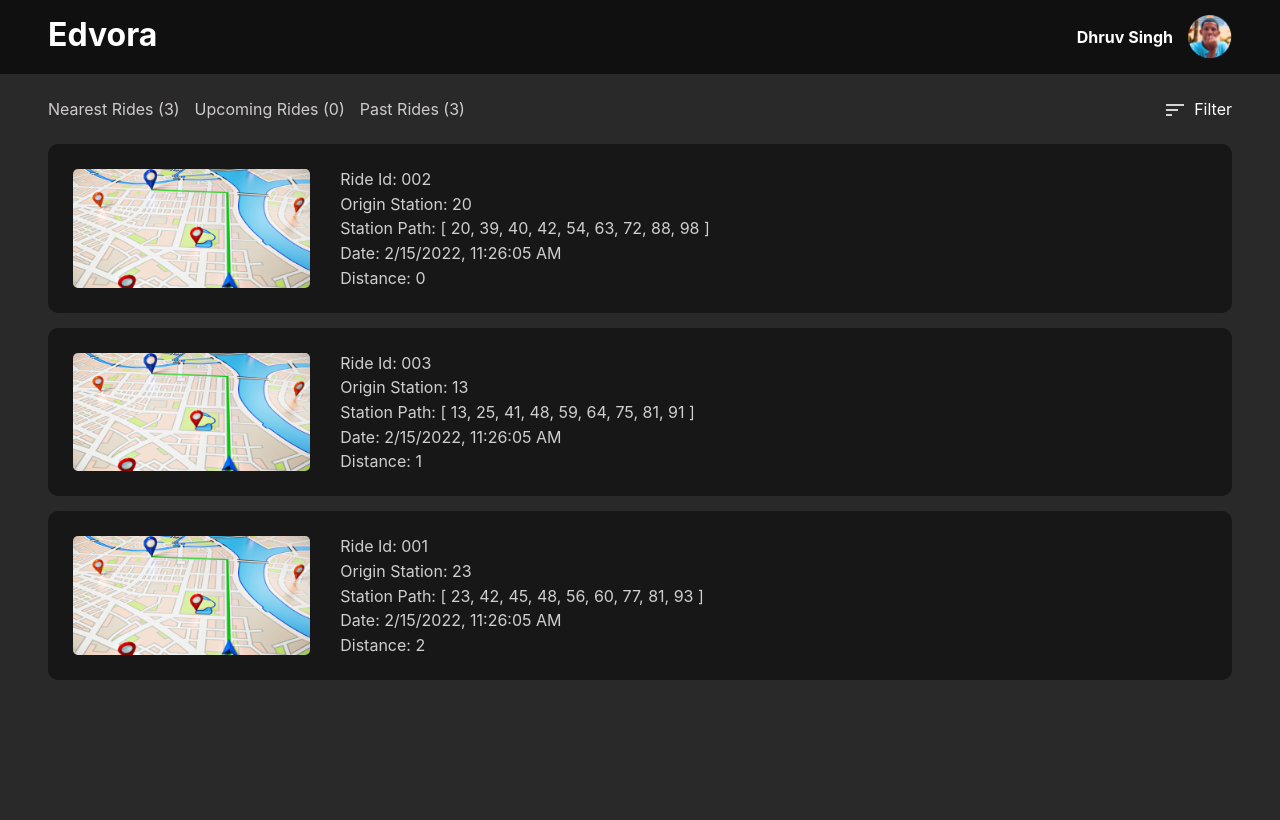
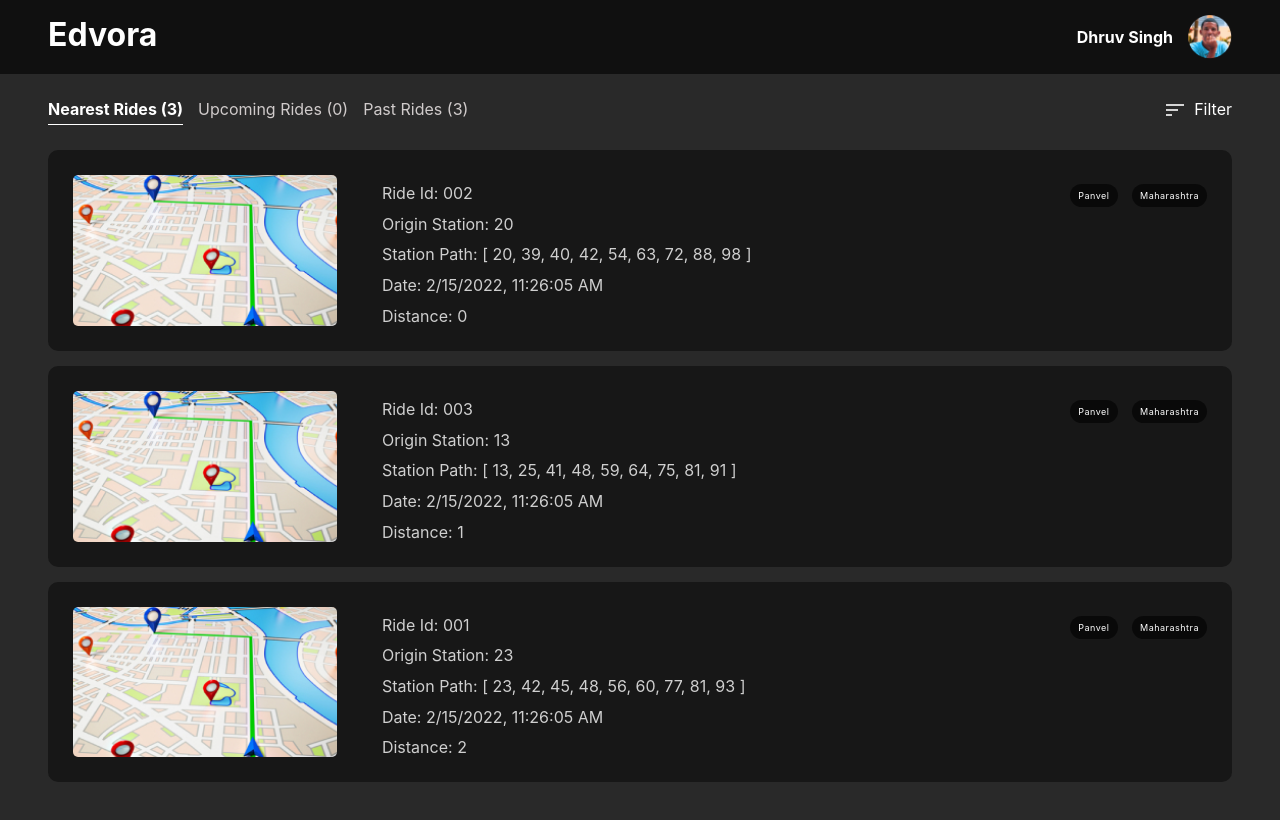
Before and after one commit to simidawalang/edvora-internship-test, a Next.js app: page / in a window 1280 px wide. Shown: the top 820 px of the page. Built offline with nearby package versions, Linux system fonts and the light colour scheme.

Commit message:
improvement

```diff
--- /dev/null
+++ b/components/Pill.jsx
@@ -0,0 +1,11 @@
+import React from 'react';
+
+const Pill = ({children}) => {
+    return (
+        <span className='pill'>
+            {children}
+        </span>
+    );
+};
+
+export default Pill;
--- a/components/Ride.jsx
+++ b/components/Ride.jsx
@@ -1,20 +1,37 @@
 import React from "react";
 import Image from "next/image";
+import Pill from "./Pill";
 import map from "../public/map.jpg";
 
-const Ride = ({ id, originStationCode, stationPath, date, distance, onClick }) => {
-  const milliseconds = date * 1000;
+const Ride = ({
+  id,
+  originStationCode,
+  stationPath,
+  date,
+  distance,
+  onClick,
+  city,
+  state,
+}) => {
   return (
     <div className="ride" onClick={onClick}>
-      <Image src={map} alt="map" height={150} layout="intrinsic" />
+      <Image src={map} alt="map" height={200} width={350} layout="intrinsic" objectFit="cover"/>
       <div className="ride-details">
-          <ul>
-              <li>Ride Id: {id}</li>
-              <li>Origin Station: {originStationCode}</li>
-              <li>Station Path: {`[ ${stationPath.map(path => ' ' + path)} ]`}</li>
-              <li>Date: {new Date(date* 1000).toLocaleString("en-US")}</li>
-              <li>Distance: {distance}</li>
-          </ul>
+        <ul>
+          <li>
+            Ride Id: {id}{" "}
+            <span className="pill-container">
+              <Pill>{city}</Pill> <Pill>{state}</Pill>
+            </span>
+          </li>
+          <li>Origin Station: {originStationCode}</li>
+          <li>
+            Station Path: {`[ ${stationPath.map((path) => " " + path)} ]`}
+          </li>
+          <li>Date: {new Date(date * 1000).toLocaleString("en-US")}</li>
+          <li>Distance: {distance}</li>
+        </ul>
+        <div className="pill-container"></div>
       </div>
     </div>
   );
--- a/pages/index.js
+++ b/pages/index.js
@@ -52,9 +52,8 @@
       setResult(
         sortedRides.filter((r) => r.state.toLowerCase() === value.toLowerCase())
       );
-    setSelectedCity('');
+    setSelectedCity("");
   };
-
 
   const handleCityChange = (e) => {
     const { value } = e.target;
@@ -81,12 +80,32 @@
       }
     };
 
+    setSelectedState("");
+    setSelectedCity("");
+
     document.addEventListener("mousedown", checkIfClickedOutside);
 
     return () => {
       document.removeEventListener("mousedown", checkIfClickedOutside);
     };
   }, [showFilter]);
+
+  const toggleActiveClass = (e) => {
+
+    const nearest = document.getElementById("nearest-rides");
+    const upcoming = document.getElementById("upcoming-rides");
+    const past = document.getElementById("past-rides");
+
+    nearest.contains(e.target) && setResult(sortedRides) ;
+    upcoming.contains(e.target) && setResult(upcomingRides);
+    past.contains(e.target) && setResult(pastRides);
+
+   e.target.classList.add("active-link")
+
+
+
+
+  };
 
   return (
     <div>
@@ -97,13 +116,21 @@
       </Head>
       <nav>
         <ul>
-          <li onClick={() => setResult(rides)}>
+          <li
+            id="nearest-rides"
+            className="nav-item active-link"
+            onClick={toggleActiveClass}
+          >
             Nearest Rides ({rides.length})
           </li>
-          <li onClick={() => setResult(upcomingRides)}>
+          <li
+            id="upcoming-rides"
+            className="nav-item"
+            onClick={toggleActiveClass}
+          >
             Upcoming Rides ({upcomingRides.length})
           </li>
-          <li onClick={() => setResult(pastRides)}>
+          <li id="past-rides" className="nav-item" onClick={toggleActiveClass}>
             Past Rides ({pastRides.length})
           </li>
         </ul>
@@ -149,7 +176,15 @@
       </nav>
       <div className="ride-container">
         {result.length > 0
-          ? result.map(({ id, origin_station_code, station_path, date }) => {
+          ? result.map(
+              ({
+                id,
+                origin_station_code,
+                station_path,
+                date,
+                state,
+                city,
+              }) => {
                 let distance = calculateDistance(station_path);
                 return (
                   <Ride
@@ -159,9 +194,12 @@
                     stationPath={station_path}
                     date={date}
                     distance={distance}
+                    state={state}
+                    city={city}
                   />
                 );
-            })
+              }
+            )
           : "No result found"}
       </div>
     </div>
--- a/styles/globals.scss
+++ b/styles/globals.scss
@@ -1,3 +1,4 @@
+// Colours
 $black: #101010;
 $black-alt: #292929;
 
@@ -7,6 +8,10 @@
 $dark-gray: #171717;
 
 $white: #fff;
+
+// Screen sizes
+$medium-up: "only screen and (min-width: 768px)";
+$large-up: "only screen and (mim-width: 992px)";
 
 html,
 body {
@@ -53,11 +58,17 @@
   background-color: $black-alt;
   padding: 25px 0;
   & ul {
-    display: flex;
+    @media #{ $medium-up } {
+      display: flex;
+    }
     & li {
       color: $gray-alt;
       list-style: none;
-      margin-right: 15px;
+
+      @media #{ $medium-up } {
+        margin: 0 15px 0 0;
+        padding-bottom: 5px;
+      }
     }
   }
 }
@@ -76,7 +87,7 @@
     border-bottom: 1px solid #cbcbcb;
     padding: 0 0 10px 10px;
   }
-  &-container{
+  &-container {
     display: flex;
     align-content: center;
     & svg {
@@ -95,20 +106,27 @@
     background-color: #232323;
     color: $white;
     border-radius: 5px;
+    &:disabled {
+      cursor: not-allowed;
+    }
   }
 }
 
 main {
   background-color: $black-alt;
   min-height: 100vh;
-  padding: 0 3rem;
+  padding: 0 3rem 3rem 3rem;
 }
 
 .ride {
+  position: relative;
   background-color: $dark-gray;
   border-radius: 10px;
   padding: 25px;
-  display: flex;
+  @media #{ $medium-up} {
+    display: flex;
+    gap: 15px;
+  }
   & img {
     border-radius: 5px;
     margin-right: 30px;
@@ -119,15 +137,25 @@
   }
   &-details {
     width: 100%;
+    display: flex;
+    justify-content: space-between;
     & ul {
-      margin-left: 30px;
       height: 100%;
-      display: flex;
-      flex-direction: column;
-      justify-content: space-between;
+      width: 100%;
+      @media #{ $medium-up } {
+        margin-left: 30px;
+        display: flex;
+        flex-direction: column;
+        justify-content: space-between;
+      }
       & li {
         list-style: none;
         color: $gray;
+        margin: 0.5rem 0 0 0;
+        &:first-child {
+          display: flex;
+          justify-content: space-between;
+        }
       }
     }
   }
@@ -136,4 +164,15 @@
 .active-link {
   color: $white;
   border-bottom: 1px solid $white;
+  font-weight: bold;
 }
+
+.pill {
+  border-radius: 16px;
+  width: 80px;
+  background-color: rgba(0, 0, 0, 0.6);
+  font-size: xx-small;
+  padding: 6px 8px;
+  letter-spacing: 0.5px;
+  margin-left: 10px;
+}
```
Lines whose indentation alone changed are shown as unchanged.
